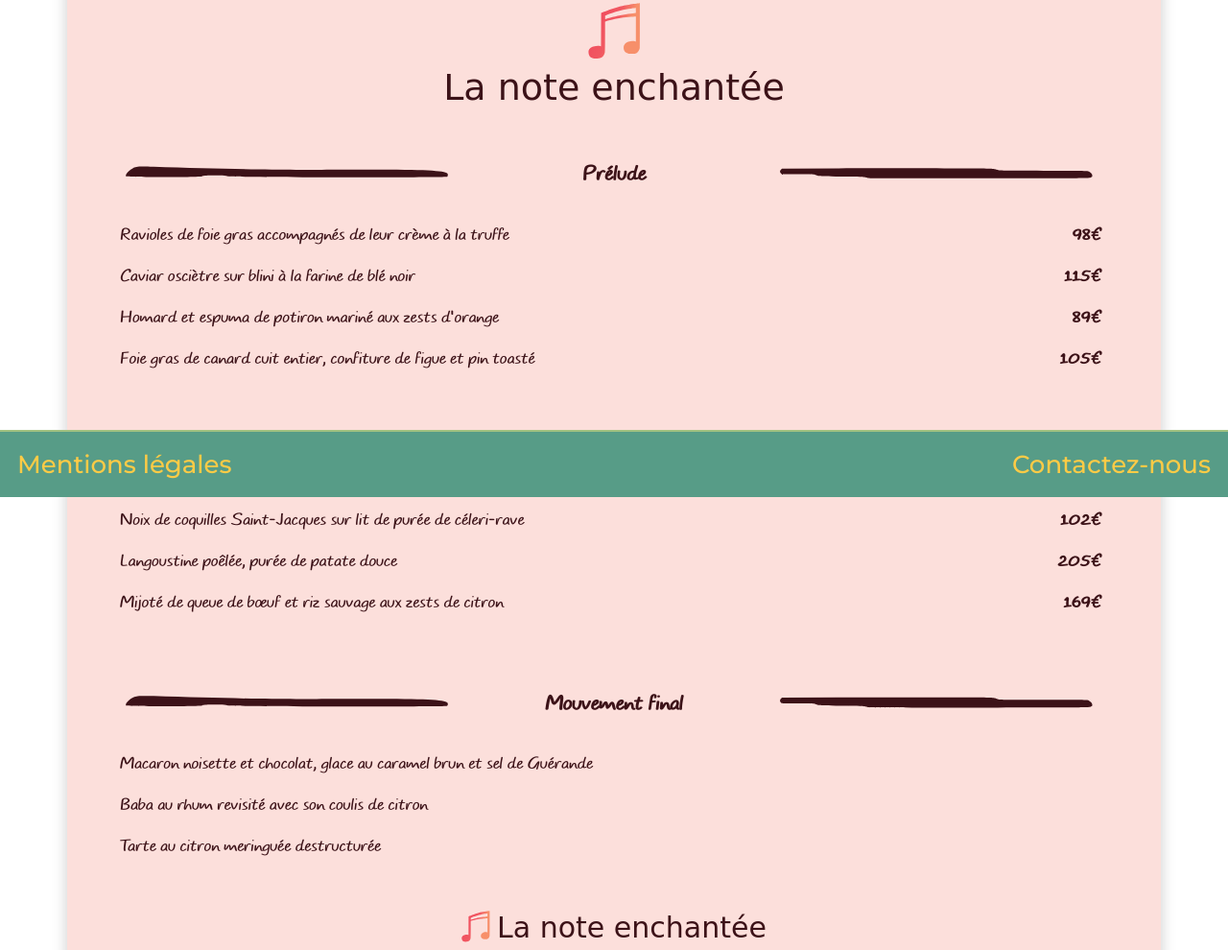
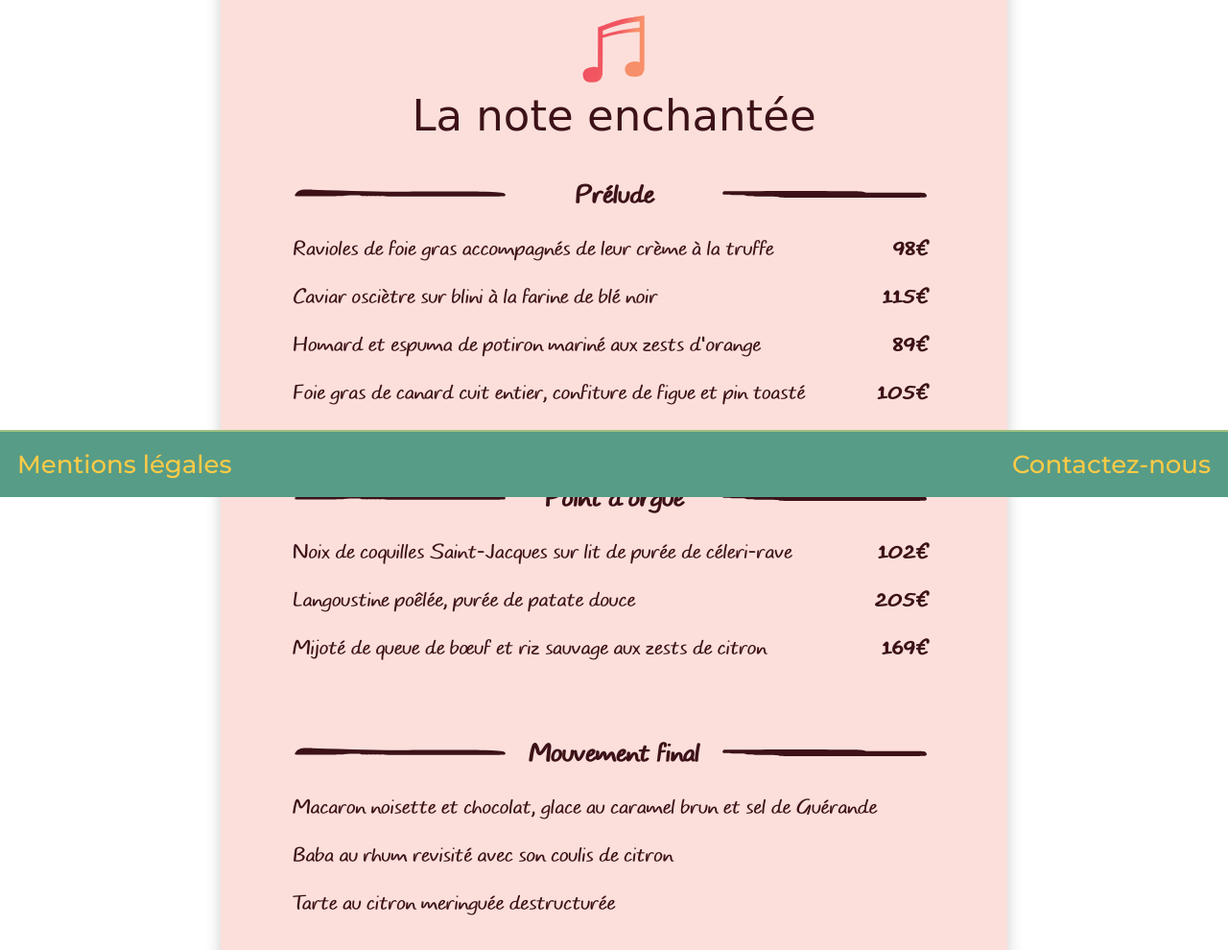
Before and after one commit to cdesurmo64/ohmyfood, a plain HTML site: page menu-note.html in a window 1280 px wide. Shown: the part 282-1272 px from the top of the page at 96% size. Drawn offline with Linux system fonts and the light colour scheme; a web font is replaced by a local one.

Commit message:
*Update* NOTE MENU : DESKTOP STYLE finished

```diff
--- a/assets/sass/components/_dish-list.scss
+++ b/assets/sass/components/_dish-list.scss
@@ -64,4 +64,14 @@
 
 @media (min-width: 992px) {
 
+  .dish-list {
+    margin: 1.5rem 0 6.8rem;
+  }
+    //Note menu specific features
+
+  .menu__details--note {
+    .dish-list {
+      font-size: 2.1rem;
+    }
+  }
 }
--- a/assets/sass/layouts/_menu.scss
+++ b/assets/sass/layouts/_menu.scss
@@ -121,7 +121,6 @@
 
         h1 {
           font-size: 3.8rem;
-
         }
 
       }
@@ -135,4 +134,50 @@
 
 @media (min-width: 992px) {
 
+  .menu {
+
+    &__restau-name {
+      font-size: 3.2rem;
+    }
+
+    &__details {
+      box-sizing: border-box;
+      width: 820px;
+      margin: 0 auto;
+      padding: 6rem 7rem;
+
+    }
+
+
+    //Note menu specific features
+    &__details--note {
+
+      header {
+
+        img {
+          width: 6.6rem;
+        }
+
+        h1 {
+          font-size: 4.5rem;
+        }
+      }
+
+      h2 {
+        font-size: 2.6rem;
+      }
+
+      footer {
+        img {
+          width: 3.8rem;
+          padding-right: 0.8rem;
+        }
+
+        p {
+        font-size: 3.7rem;
+        }
+      }
+
+    }
+  }
 }
```
Also changed, not shown: assets/sass/main.css, 1 other file.
